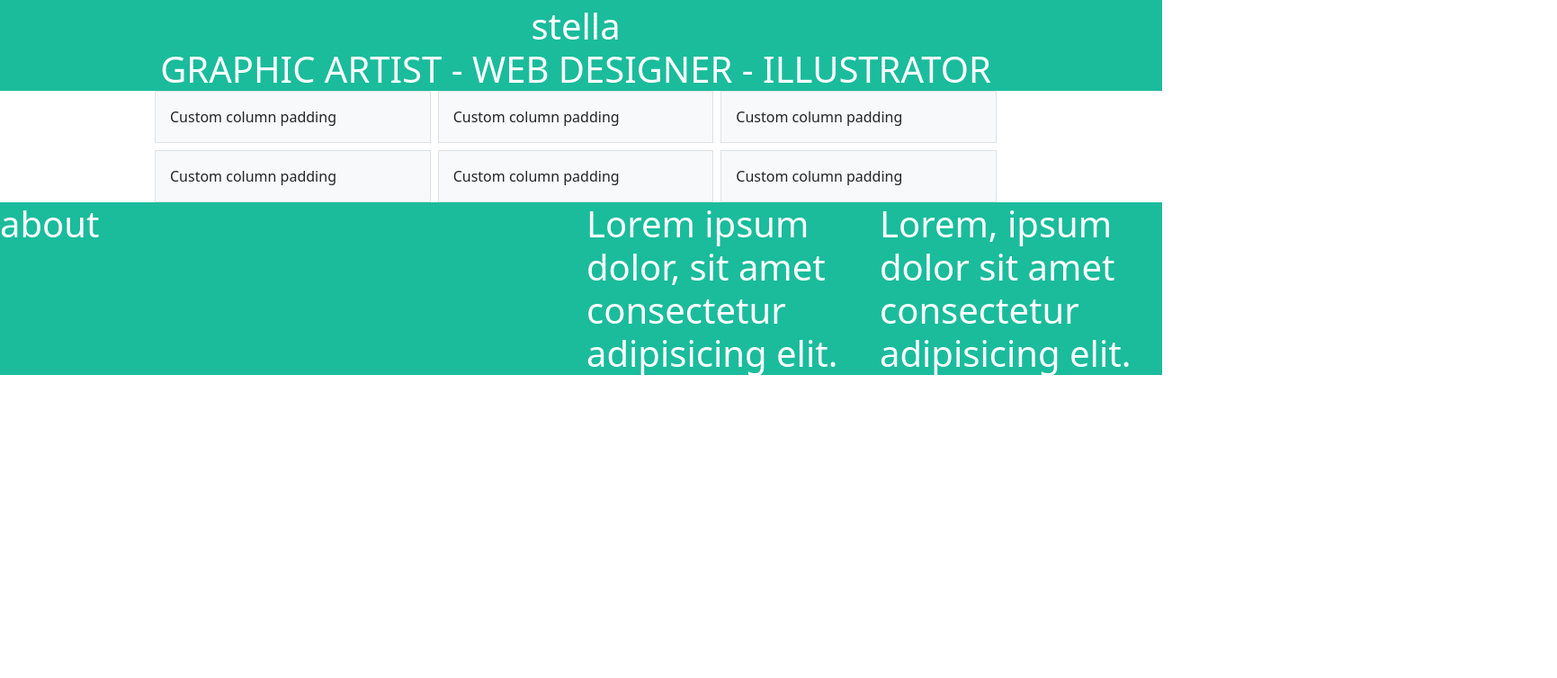
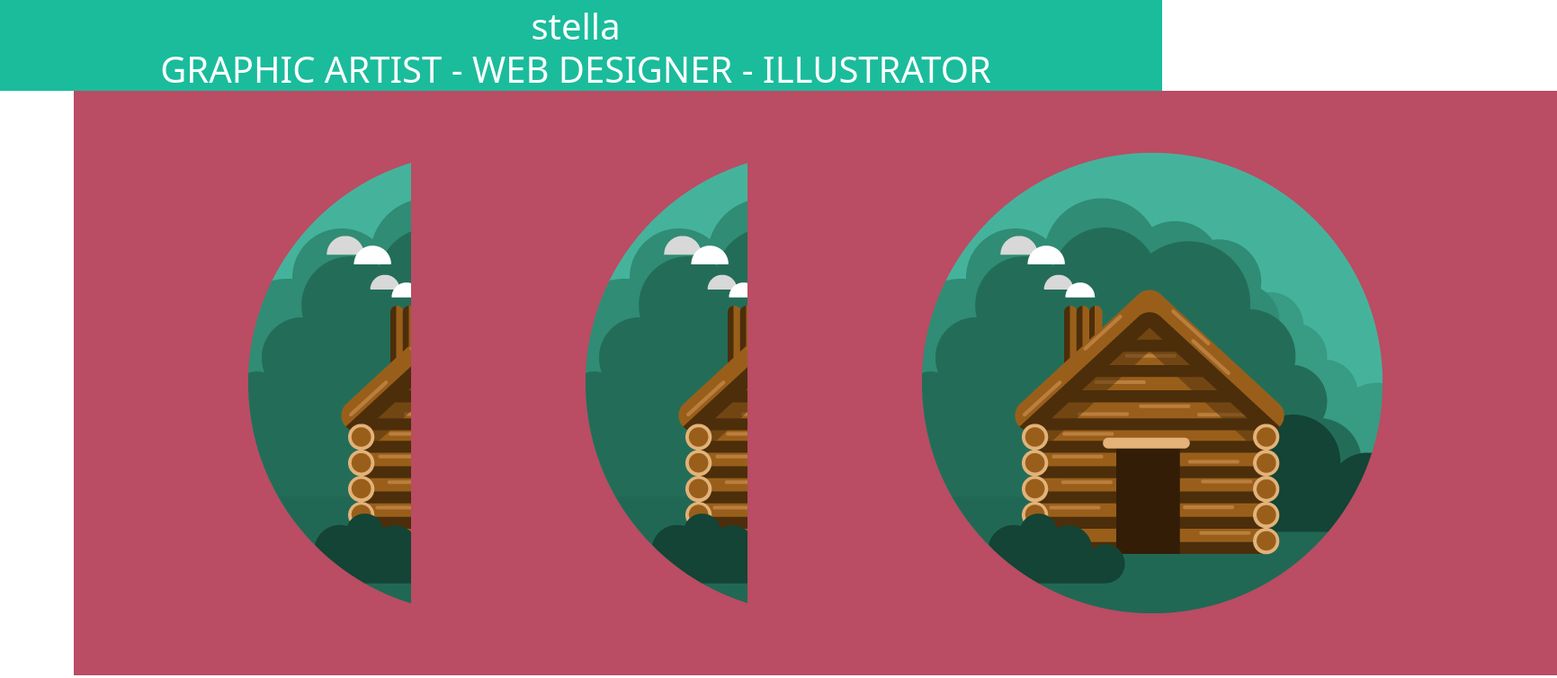
Before and after one commit to DenuccioDiego/html-css-bootstrap-freelancer, a plain HTML site: page index.html in a window 1280 px wide. Shown: the part 511-1265 px from the top of the page at 90% size, 1731 px wide, since content can reach past the window. Before the commit the page ends 1000 px from the top, so only its background shows below. Drawn offline with nearby package versions, Linux system fonts and the light colour scheme.

Commit message:
prova card

```diff
--- a/index.html
+++ b/index.html
@@ -74,28 +74,28 @@
           <!-- /Seconda sezione -->
 
           <!-- Terza sezione -->
-          <div class="container w-75">
+          <div class="container ">
                <div class="row g-2">
                  <div class="col-4">
-                   <div class="p-3 border bg-light">Custom column padding</div>
+                   <img src="./img/cabin.png" alt="">
                  </div>
                  <div class="col-4">
-                   <div class="p-3 border bg-light">Custom column padding</div>
+                   <img src="./img/cabin.png" alt="">
                  </div>
                  <div class="col-4">
-                   <div class="p-3 border bg-light">Custom column padding</div>
+                   <img src="./img/cabin.png" alt="">
                  </div>
                  <div class="col-4">
-                   <div class="p-3 border bg-light">Custom column padding</div>
+                   <img src="./img/cabin.png" alt="">
                  </div>
                  <div class="col-4">
-                    <div class="p-3 border bg-light">Custom column padding</div>
+                    <img src="./img/cabin.png" alt="">
                   </div>
                   <div class="col-4">
-                    <div class="p-3 border bg-light">Custom column padding</div>
+                    <img src="./img/cabin.png" alt="">
                   </div>
                </div>
-             </div>
+          </div>
           <!-- Terza sezione -->
 
 
```
